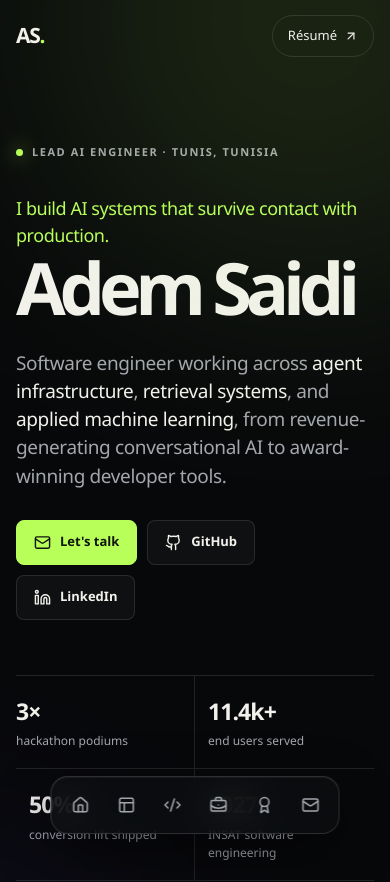
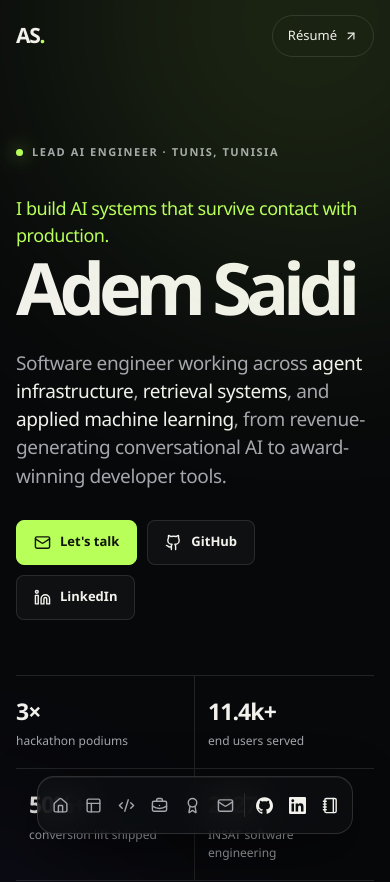
Before and after one commit to saidiadem/saidiadem.github.io, a Next.js app: page / in a window 390 px wide. Shown: the top 882 px of the page. Built offline with nearby package versions, Linux system fonts and the light colour scheme.

Commit message:
feat: add socials to floating nav

```diff
--- a/src/app/globals.css
+++ b/src/app/globals.css
@@ -183,6 +183,7 @@
 .floating-nav-divider { width: 1px; height: 28px; margin: 0 5px 0 1px; background: var(--line); }
 .floating-nav-link { position: relative; width: 46px; height: 46px; display: grid; place-items: center; border-radius: 13px; transition: color .18s ease, background .18s ease, transform .18s ease; }
 .floating-nav-link svg { width: 18px; height: 18px; }
+.floating-nav-external { color: var(--text); }
 .floating-nav-link:hover, .floating-nav-link:focus-visible { color: #11150b; background: var(--accent); outline: none; transform: translateY(-5px) scale(1.08); }
 .floating-nav-link:after { content: attr(data-label); position: absolute; left: 50%; bottom: calc(100% + 12px); padding: 6px 8px; color: var(--text); background: #15181d; border: 1px solid var(--line); border-radius: 6px; font: 10px/1 monospace; opacity: 0; pointer-events: none; transform: translate(-50%, 4px); transition: opacity .15s ease, transform .15s ease; white-space: nowrap; }
 .floating-nav-link:hover:after, .floating-nav-link:focus-visible:after { opacity: 1; transform: translate(-50%, 0); }
@@ -227,8 +228,10 @@
   .internship-item { grid-template-columns: 1fr; gap: 8px; }
   .additional-list article > div > div { display: block; }
   .floating-nav { bottom: 10px; height: 58px; padding: 6px; gap: 1px; border-radius: 17px; }
-  .floating-nav-brand, .floating-nav-divider { display: none; }
-  .floating-nav-link { width: 45px; height: 45px; }
+  .floating-nav-brand, .floating-nav-divider:not(.floating-nav-external-divider) { display: none; }
+  .floating-nav-external-divider { display: block; height: 24px; margin: 0 2px; }
+  .floating-nav-link { width: 32px; height: 44px; border-radius: 11px; }
+  .floating-nav-link svg { width: 17px; height: 17px; }
   .floating-nav-link:after { display: none; }
   .additional-list span { display: block; margin-top: 5px; }
   .contact-section { margin-top: 80px; }
--- a/src/components/FloatingNav/FloatingNav.tsx
+++ b/src/components/FloatingNav/FloatingNav.tsx
@@ -1,10 +1,12 @@
 import Link from "next/link";
+import { Icons } from "@/components/icons";
 import {
   Award,
   BriefcaseBusiness,
   Code2,
   Home,
   Mail,
+  NotebookIcon,
   PanelsTopLeft,
 } from "lucide-react";
 
@@ -15,6 +17,24 @@
   { href: "#experience", label: "Experience", icon: BriefcaseBusiness },
   { href: "#awards", label: "Awards", icon: Award },
   { href: "#contact", label: "Contact", icon: Mail },
+];
+
+const externalItems = [
+  {
+    href: "https://github.com/saidiadem",
+    label: "GitHub",
+    icon: Icons.github,
+  },
+  {
+    href: "https://linkedin.com/in/adem-saidi-040399280/",
+    label: "LinkedIn",
+    icon: Icons.linkedin,
+  },
+  {
+    href: "https://cdn.jsdelivr.net/gh/saidiadem/saidiadem.github.io@portfolio-media/media/adem-saidi-resume.pdf",
+    label: "Résumé",
+    icon: NotebookIcon,
+  },
 ];
 
 export default function FloatingNav() {
@@ -38,6 +58,23 @@
           </Link>
         );
       })}
+      <span className="floating-nav-divider floating-nav-external-divider" aria-hidden="true" />
+      {externalItems.map((item) => {
+        const Icon = item.icon;
+        return (
+          <a
+            href={item.href}
+            key={item.label}
+            className="floating-nav-link floating-nav-external"
+            aria-label={item.label}
+            data-label={item.label}
+            target="_blank"
+            rel="noreferrer"
+          >
+            <Icon />
+          </a>
+        );
+      })}
     </nav>
   );
 }
```
